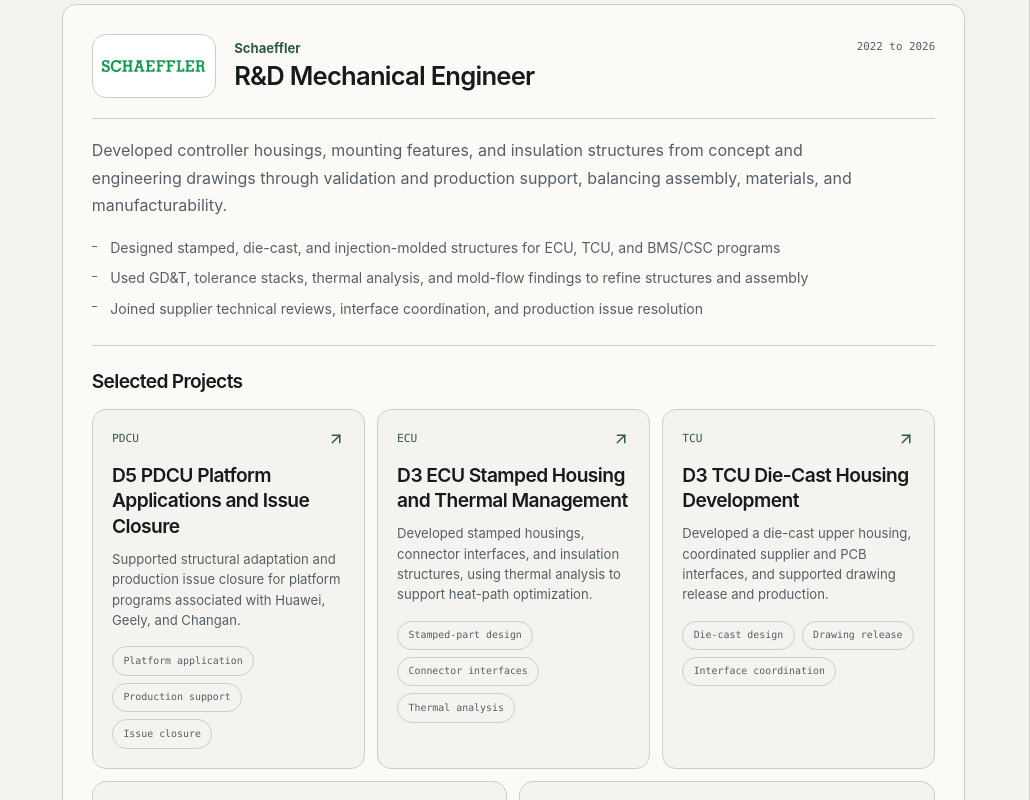
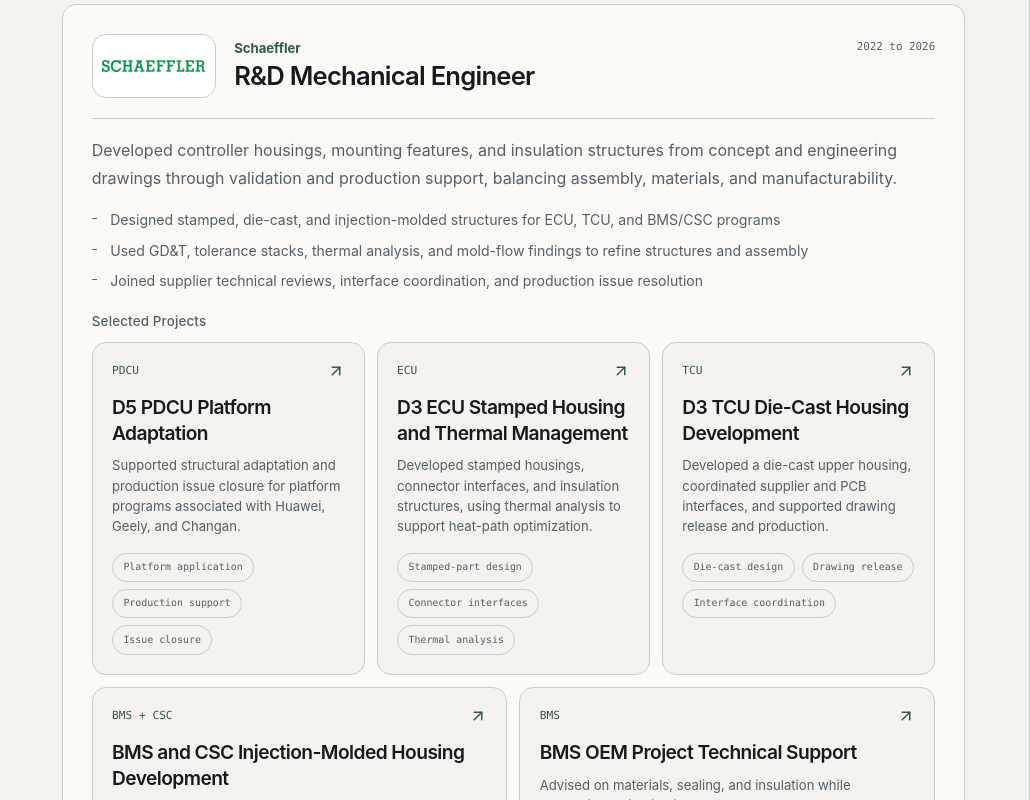
Before and after one commit to qianmeihan/qianmeihan.github.io, a React (Vite) app: page / in a window 1280 px wide. Shown: the part 2720-3520 px from the top of the page, without its empty margins (250-1280 px from the left). Built offline with nearby package versions, Linux system fonts and the light colour scheme.

Commit message:
Refine project heading and natural copy wrapping

```diff
--- a/public/content/site.json
+++ b/public/content/site.json
@@ -235,8 +235,8 @@
       "experienceId": "schaeffler-mechanical-rd",
       "code": "PDCU",
       "title": {
-        "zh": "D5 PDCU 平台应用与问题闭环",
-        "en": "D5 PDCU Platform Applications and Issue Closure"
+        "zh": "D5 PDCU 平台适配",
+        "en": "D5 PDCU Platform Adaptation"
       },
       "summary": {
         "zh": "支持华为、吉利和长安相关平台的结构适配与量产问题闭环。",
--- a/src/styles/global.css
+++ b/src/styles/global.css
@@ -682,9 +682,9 @@
 
 .timeline-item__body > p {
   margin: 0;
-  max-width: 76ch;
   color: var(--color-ink-soft);
   line-height: 1.72;
+  text-wrap: pretty;
 }
 
 .timeline-item__body ul,
@@ -718,17 +718,16 @@
 .experience-projects {
   grid-column: 1 / -1;
   min-width: 0;
-  margin-top: clamp(1.2rem, 2vw, 1.6rem);
-  padding-top: clamp(1.15rem, 2vw, 1.5rem);
-  border-top: 1px solid var(--color-line);
+  margin-top: clamp(1rem, 1.6vw, 1.25rem);
 }
 
 .experience-projects__heading {
-  margin: 0 0 1rem;
-  font-size: clamp(1.05rem, 1.5vw, 1.25rem);
-  font-weight: 560;
-  letter-spacing: -0.035em;
-  line-height: 1.2;
+  margin: 0 0 0.65rem;
+  color: var(--color-ink-soft);
+  font-size: 0.84rem;
+  font-weight: 520;
+  letter-spacing: 0.01em;
+  line-height: 1.4;
 }
 
 .project-list {
@@ -781,6 +780,7 @@
 .project-card h5 {
   font-size: clamp(1.05rem, 1.5vw, 1.3rem);
   line-height: 1.35;
+  text-wrap: pretty;
 }
 
 .project-card h5 button {
@@ -809,6 +809,7 @@
   margin-top: 0.55rem;
   font-size: 0.82rem;
   line-height: 1.55;
+  text-wrap: pretty;
 }
 
 .project-card .tag-list {
```
Also changed, not shown: 1 other file (tests, documents, lock files or other folders).
